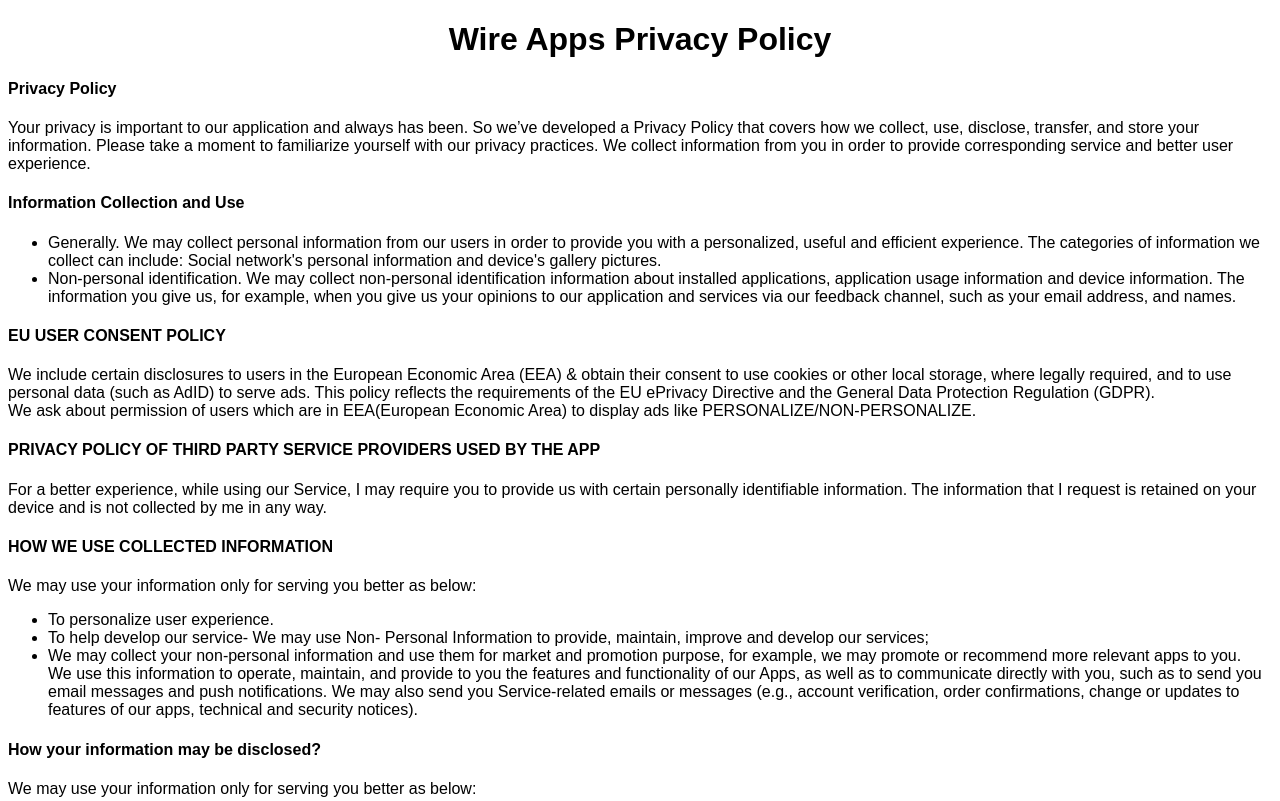
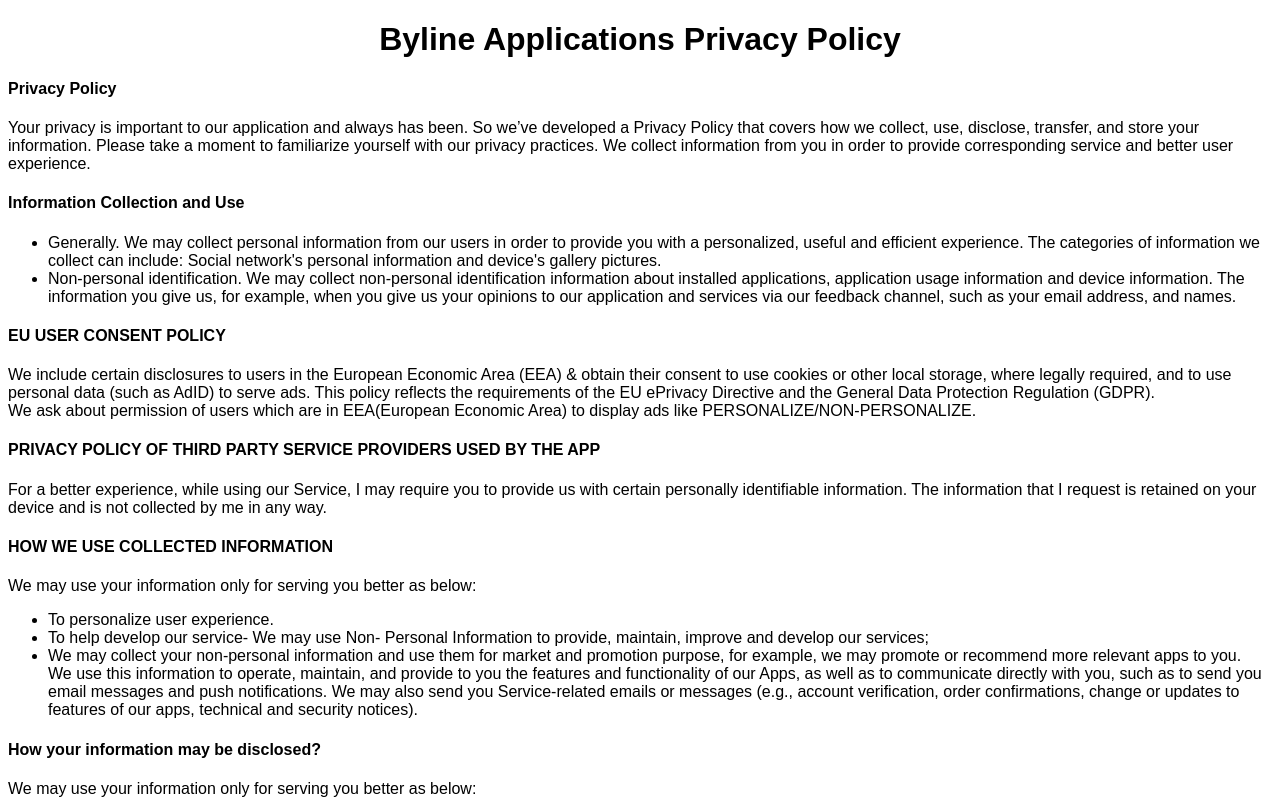
Before and after one commit to bylineapps/bylineapps.github.io, a plain HTML site: page bylineapps-privacy.html in a window 1280 px wide. Shown: the top 801 px of the page. Drawn offline with Linux system fonts and the light colour scheme; a web font is replaced by a local one.

Commit message:
Update bylineapps-privacy.html

```diff
--- a/bylineapps-privacy.html
+++ b/bylineapps-privacy.html
@@ -17,7 +17,7 @@
     <body>
         <div>
             <div>
-                <h1 style="text-align: center;">Wire Apps Privacy Policy</h1>
+                <h1 style="text-align: center;">Byline Applications Privacy Policy</h1>
                 <h4><b>Privacy Policy</b></h4>
                 <p>Your privacy is important to our application and always has been. So we’ve developed a Privacy Policy that covers how we collect, use, disclose, transfer, and store your information. Please take a moment to familiarize yourself with our privacy practices. We collect information from you in order to provide corresponding service and better user experience.</p>
 
```
